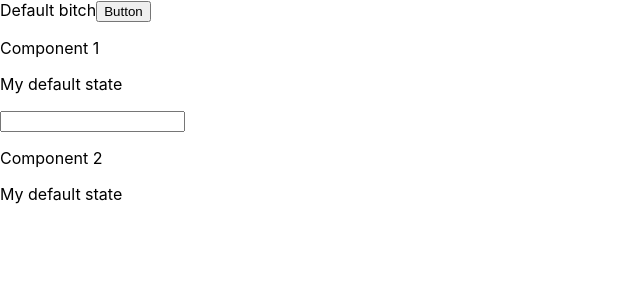
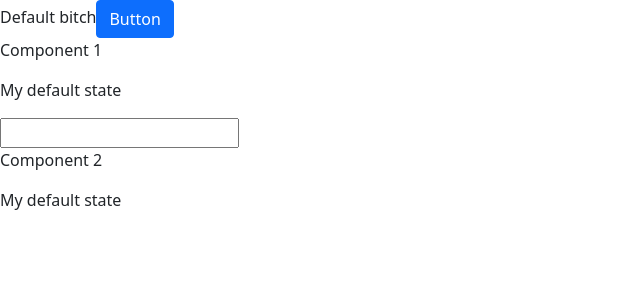
Before and after one commit to Blodowica/oneblinq-licenseplatform-frontend, a React (Create React App) app: page / in a window 1280 px wide. Shown: the top 300 px of the page, without its empty margins (0-640 px from the left). Built offline with nearby package versions, Linux system fonts and the light colour scheme.

Commit message:
Added the strap
boot

```diff
--- a/package.json
+++ b/package.json
@@ -6,7 +6,9 @@
     "@testing-library/jest-dom": "^5.14.1",
     "@testing-library/react": "^11.2.7",
     "@testing-library/user-event": "^12.8.3",
+    "bootstrap": "^5.1.1",
     "react": "^17.0.2",
+    "react-bootstrap": "^2.0.0-rc.0",
     "react-dom": "^17.0.2",
     "react-router-dom": "^5.3.0",
     "react-scripts": "4.0.3",
--- a/src/components/App/App.js
+++ b/src/components/App/App.js
@@ -3,6 +3,8 @@ import { ExampleComponent, DifferentComponent } from '../';
 import { withRouter } from 'react-router-dom'
 import Routes from '../router'
 import { useHistory } from 'react-router-dom'
+import 'bootstrap/dist/css/bootstrap.min.css'
+import { Button } from 'react-bootstrap';
 
 
 function RenderDefault() {
@@ -11,7 +13,7 @@ function RenderDefault() {
   return (
     <div>
       Default bitch
-      <button onClick={() => history.push('/example')}>Button</button>
+      <Button onClick={() => history.push('/example')}>Button</Button>
     </div>
   )
 }
```
Also changed, not shown: 1 other file (tests, documents, lock files or other folders).
